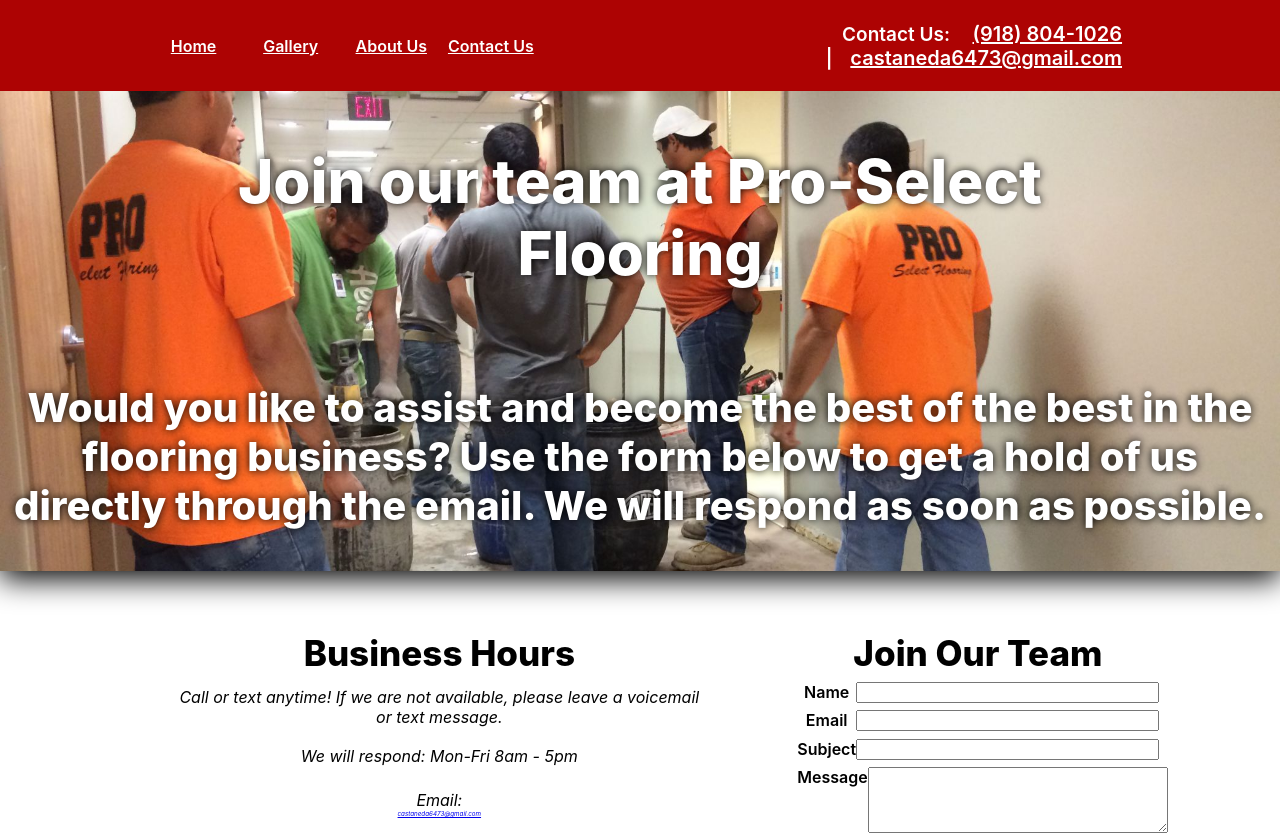
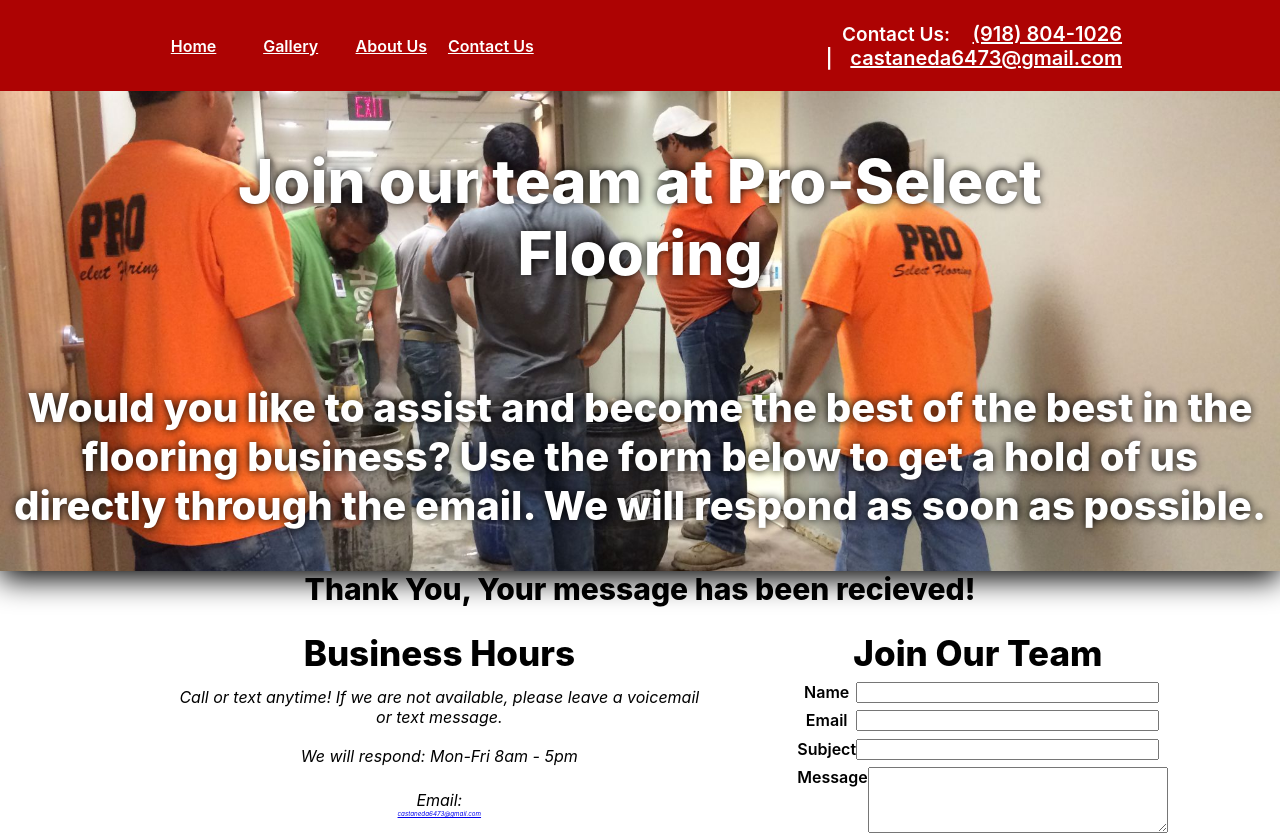
Before and after one commit to Perezented/PSF, a React (Create React App) app: page /joinUs in a window 1280 px wide. Shown: the top 835 px of the page. Built offline with nearby package versions, Linux system fonts and the light colour scheme.

Commit message:
Thank you message reduced to just a single h4

```diff
--- a/src/components/sub/ThankYouMessage.js
+++ b/src/components/sub/ThankYouMessage.js
@@ -1,9 +1,7 @@
 import React from "react";
 
 export default function ThankYouMessage(props) {
-  return props.thankYouMessage === true ? (
-    <h4 style={{ opacity: 1 }}>Thank You, Your message has been recieved!</h4>
-  ) : (
-    <h4 style={{ opacity: 0 }}>You should not be able to see me</h4>
+  return (
+    <h4 className="tymessage">Thank You, Your message has been recieved!</h4>
   );
 }
```
